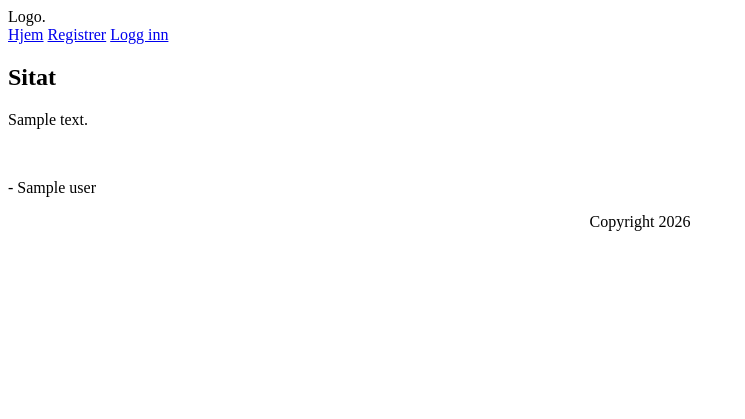
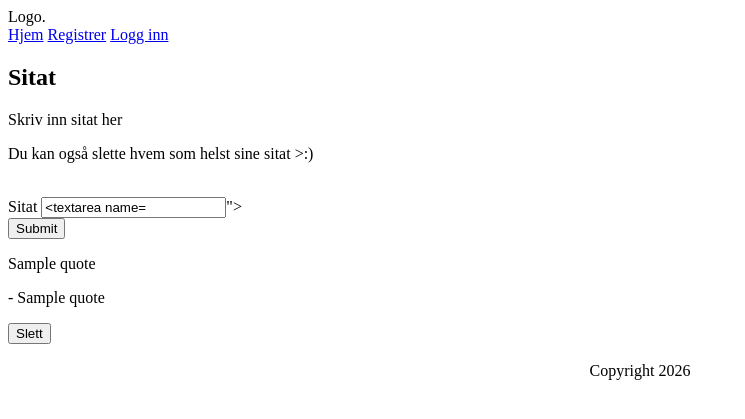
Before and after one commit to VaagenIM/autentisering-Pilape, a Flask app: template src/templates/quotes.html in a window 1280 px wide. Shown: the top 419 px of the page, without its empty margins (0-745 px from the left). Run offline with Flask 3, Linux system fonts and the light colour scheme; the template is opened without the code that fills it: most values are stand-ins (such as "Sample title", 1, 10 or a date in 2020); form fields are guessed from the names that the template uses.

Commit message:
Added quote creation and deletion

```diff
--- a/src/main.py
+++ b/src/main.py
@@ -5,6 +5,7 @@
 
 from flask import Flask, render_template, request, redirect, session
 from user import User, get_user
+from quote import quote, get_quote_list, delete_quote
 from decorators import login_required
 
 app = Flask(__name__)
@@ -61,7 +62,21 @@
 @app.route("/quotes")
 @login_required
 def get_quotes() -> str:
-    return render_template("quotes.html")
+    return render_template("quotes.html", quotes=get_quote_list())
+
+@app.route("/quotes", methods=["POST"])
+@login_required
+def post_quotes():
+    content: str = request.form["content"]
+    quote(content, session["user"].get("username"))
+
+    return render_template("quotes.html", quotes=get_quote_list())
+
+@app.route("/quotes/delete/<int:id>", methods=["POST"])
+@login_required
+def delete_quotes(id: int):
+    delete_quote(id)
+    return render_template("quotes.html", quotes=get_quote_list())
 
 def run(debug: bool = False) -> None:
     app.run(debug=debug)
--- a/src/quote.py
+++ b/src/quote.py
@@ -1,7 +1,54 @@
 from dataclasses import dataclass
+import sqlite3
+
+DATABASE = "quotes.db"
 
 @dataclass
 class quote:
     content: str
     user: str
-    id: int
+
+    def __post_init__(self):
+        conn = sqlite3.connect(DATABASE)
+        cursor = conn.cursor()
+
+        cursor.execute("INSERT INTO quotes (content, user) VALUES (:content, :user)", self.__dict__)
+
+        conn.commit()
+        conn.close()
+
+def get_quote_list() -> list:
+    conn = sqlite3.connect(DATABASE)
+    cursor = conn.cursor()
+
+    result = cursor.execute("SELECT * FROM quotes").fetchall()
+
+    conn.commit()
+    conn.close()
+
+    return result
+
+def delete_quote(id: int) -> None:
+    conn = sqlite3.connect(DATABASE)
+    cursor = conn.cursor()
+
+    cursor.execute("DELETE FROM quotes WHERE id = ?", (id, ))
+
+    conn.commit()
+    conn.close()
+
+def db_init() -> None:
+    conn = sqlite3.connect(DATABASE)
+    cursor = conn.cursor()
+
+    cursor.execute("""
+    CREATE TABLE IF NOT EXISTS quotes (
+        id INTEGER PRIMARY KEY,
+        content TEXT,
+        user TEXT
+    )""")
+
+    conn.commit()
+    conn.close()
+
+db_init()
--- a/src/templates/quotes.html
+++ b/src/templates/quotes.html
@@ -4,8 +4,24 @@
 
 {% block content %}
     <h2>Sitat</h2>
+    <p>Skriv inn sitat her</p>
+    <p>Du kan også slette hvem som helst sine sitat >:)</p>
+
+    <form action="{{ url_for('post_quotes') }}" method="post">
+        <br>
+        <label for="content">Sitat</label>
+        <input id="content" name="content" required value="{{ form.content if form }}">
+        <br>
+        <input type="submit">
+    </form>
+
     {% for quote in quotes %}
-    <p>{{quote.content}}</p><br>
-    <p> - {{quote.user}}</p>
+        <p>{{quote[1]}}</p>
+        <p> - {{quote[2]}}</p>
+        <form action="{{ url_for('delete_quotes', id=quote[0]) }}" method="post">
+            <!--<input type="hidden" value="{{quote[0]}}" name="id">-->
+            <input type="submit" value="Slett">
+        </form>
+        <br>
     {% endfor %}
 {% endblock %}
```
